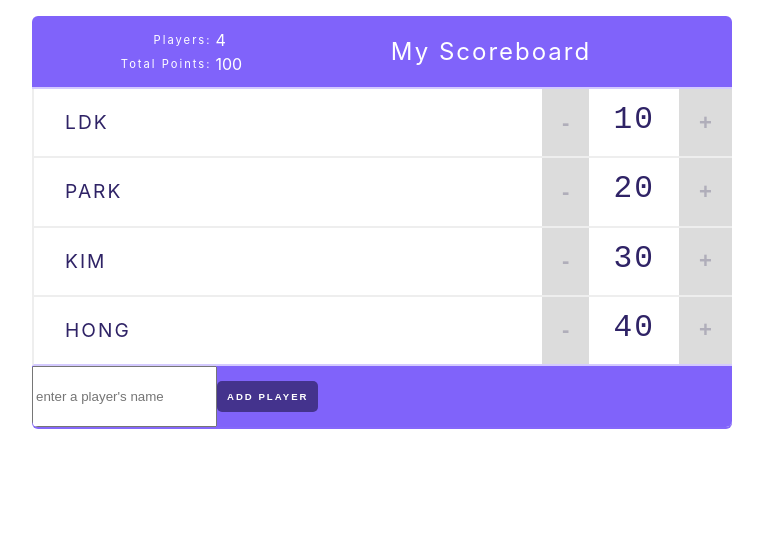
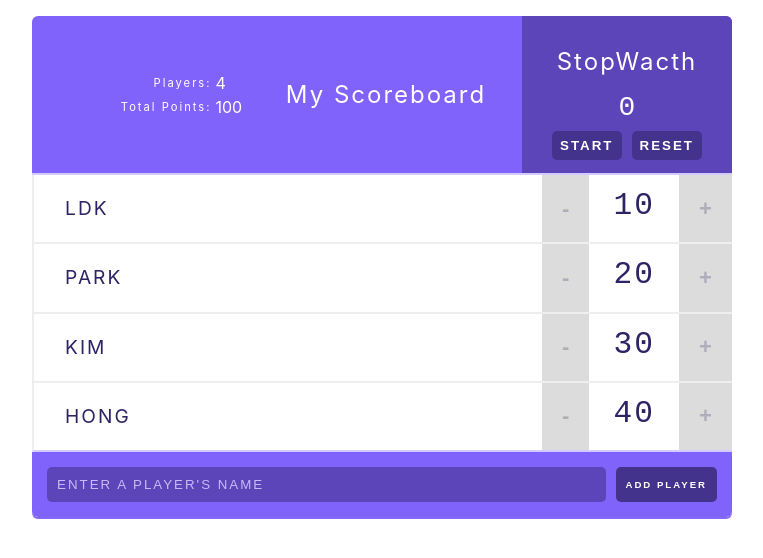
Before and after one commit to heewoon-yang/scoreboard, a React (Create React App) app: page / in a window 1280 px wide. Shown: the top 558 px of the page, without its empty margins (258-1021 px from the left). Built offline with nearby package versions, Linux system fonts and the light colour scheme.

Commit message:
gitignore commit

```diff
--- a/src/components/AddPlayerForm.js
+++ b/src/components/AddPlayerForm.js
@@ -42,7 +42,7 @@ export class AddPlayerForm extends React.Component {
   render() {
     return(
         <form className="form" onSubmit={this.handleSubmit.bind(this)} noValidate>
-          <input type="email"
+          <input type="text"
                  id = 'player'
                  className="input"
                  minLength='5'
--- a/src/components/Header.js
+++ b/src/components/Header.js
@@ -1,5 +1,6 @@
 import React from 'react';
 import {Stats} from "./Stats";
+import {Stopwatch} from "./Stopwatch";
 
 export const Header = (props) => {
   console.log(props);
@@ -8,6 +9,7 @@ export const Header = (props) => {
       <Stats {...props}/>
       <h1 className="h1">{props.title}</h1>
       {/*<span className="stats">Player: {props.totalPlayers}</span>*/}
+      <Stopwatch/>
     </header>
   )
 };
--- /dev/null
+++ b/src/components/Stopwatch.js
@@ -0,0 +1,46 @@
+import React from 'react';
+
+export class Stopwatch extends React.Component {
+
+  tickRef;//클래스의 맴버변수로 정의
+  state = {
+    isRunning : false,
+    timer: 0
+  }
+
+  handleStopwatch() {
+    this.setState(prevState => ({isRunning: !prevState.isRunning}));
+  }
+
+  render() {
+    return (
+      <div className="stopwatch">
+        <h1 className='h1'>StopWacth</h1>
+        <span className='stopwatch-time'>{this.state.timer}</span>
+        <button onClick={this.handleStopwatch.bind(this)}>{this.state.isRunning ? 'Stop' : 'Start'}</button>
+        <button onClick={() => this.setState({timer : 0})}>Reset</button>
+      </div>
+    );
+  }//end render
+
+  tick = () => {
+    if(this.state.isRunning){
+      this.setState(prevState => ({timer:prevState.timer + 1})); //JSON 데이터를 리턴하기위해 => ({}) 이렇게 표한함
+    }
+  };
+
+  //네트워크로 데이터를 fatch, 3rd 라이브러리 초기화
+  //렌더링된 직후에 한번만 호출됨
+  componentDidMount() {
+    console.log('componentDidMount');
+    this.tickRef = setInterval(this.tick, 1000);
+  };
+
+  //DOM이 파괴되기 직전 실행
+  componentWillUnmount() {
+    clearInterval(this.tickRef);
+  };
+
+
+
+}//end
```
